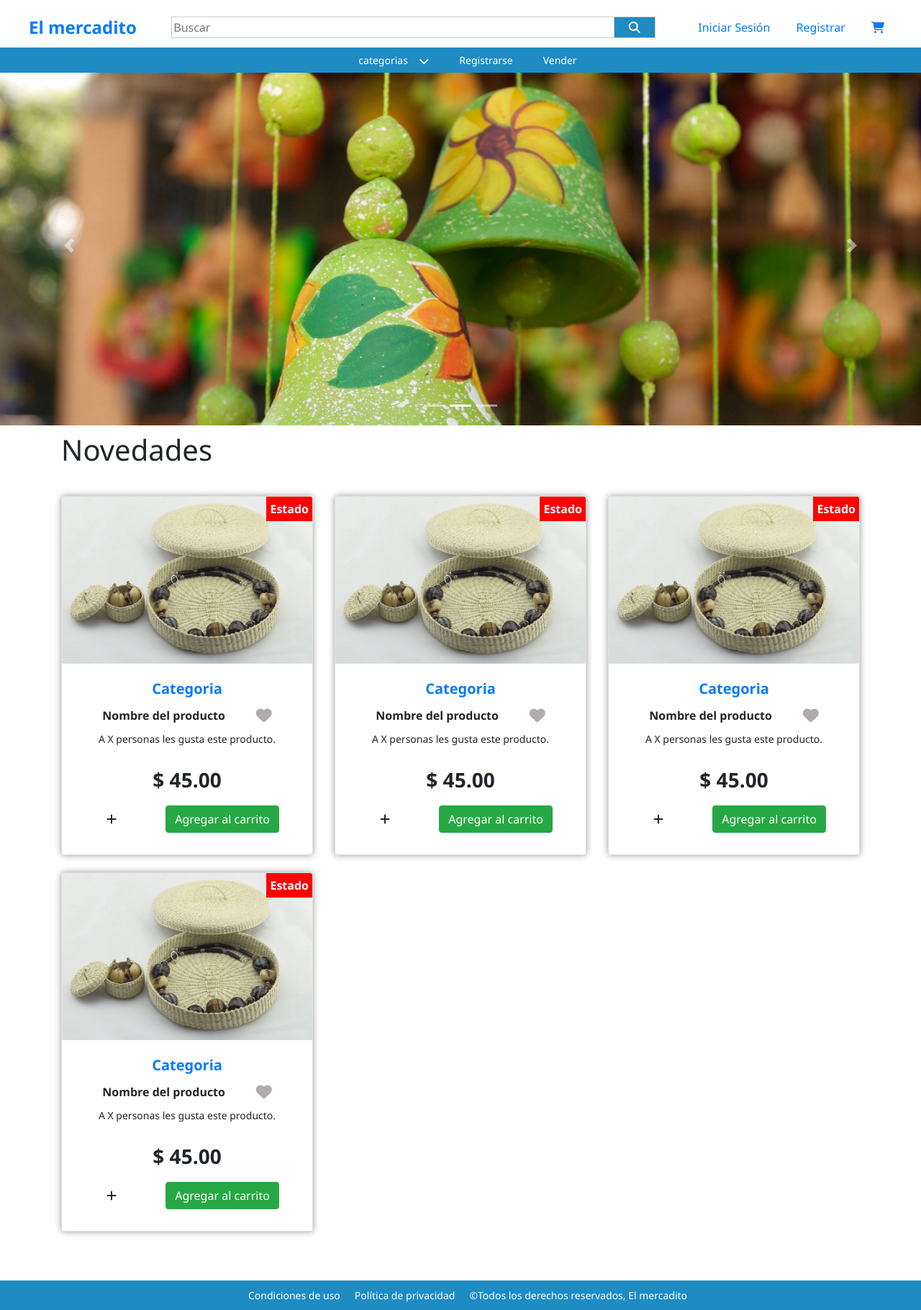
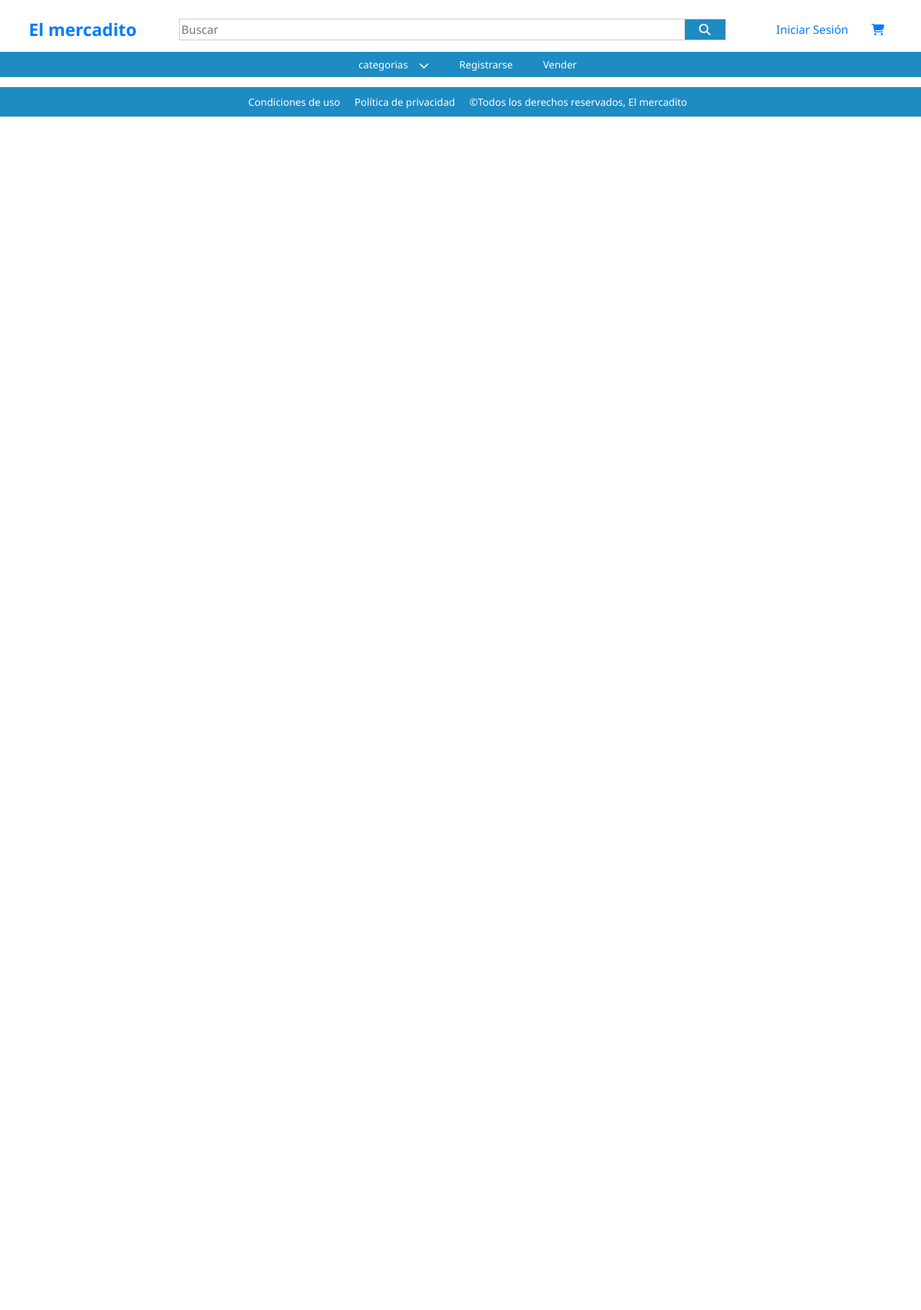
Before and after one commit to FerMedina18/Proyecto_Artesan-as, a Django app: page / in a window 1280 px wide. Shown: the whole page at 72% size. After the commit the page ends 162 px from the top, so only its background shows below. Run offline with Django 3.2, Linux system fonts and the light colour scheme; some libraries are stand-ins or nearby versions.

Commit message:
actializando

```diff
--- a/artesanias/mercadito/views.py
+++ b/artesanias/mercadito/views.py
@@ -121,10 +121,10 @@
                 mode='payment',
                 line_items=[
                     {
-                        'name': 'Camiseta',
-                        'quantity': 1,
-                        'currency': 'usd',
-                        'amount': '1500',
+                        'Nombre': 'Camiseta',
+                        'Cantidad': 1,
+                        'Moneda': 'usd',
+                        'Costo': '1500',
                     }
                 ]
             )
--- a/artesanias/static/css/style.css
+++ b/artesanias/static/css/style.css
@@ -1,15 +1,12 @@
-main{
-    margin-top: 51px;
-}
 
 .principal{
     margin-top: 0px;
 }
 
 .isesion.container, .rusuariov.container{
-    margin-bottom: 60px;
-    padding: 0px 25px;
-    margin-top: 30px;
+    margin-bottom: 250px;
+    padding: 40px 25px;
+    margin-top: 10px;
 }
 
 .isesion.container h1, .rusuariov.container h1{
@@ -56,138 +53,13 @@
     margin-bottom: 100px;
 }
 
-.carousel-inner{
-    z-index: -1;
-    transform: translateY(-51px);
-}
-
-header{
-    z-index: 100;
-}
-
-.fch, .carousel-indicators{
-    transform: translateY(-51px);
-}
-
-.carousel-item{
-    overflow: hidden;
-}
-
-#submitBtn, #addCartBtn{
-    border-radius: 0;
-    margin: 10px 0;
-}
-
-.imagenproducto{
-    width: 100%;
-}
-
-.valoracion{
-    float: right;
-}
-
-.card{
-    border-radius: 4px;
-    box-shadow: 0px 0px 10px rgba(0, 0, 0, 0.4);
-    padding-bottom: 5px;
-    overflow: hidden;
-}
-
-.view.overlay{
-    cursor: pointer;
-}
-
-#novedades{
-    margin-top: 40px;
-}
-
-/* Productos */
-.card-body p a{
-    font-size: 20px;
-    font-weight: bold;
-    text-decoration: none;
-}
-.card-body p{
-    margin-bottom: 10px;
-}
-
-.convaloracion p{
-    margin: 0px;
-    font-size: 16px;
-    font-weight: bold;
-}
-
-.card-body .personas{
-    font-size: 14px;
-    padding: 10px 0;
-    margin-bottom: 15px;
-}
-
-.convaloracion{
-    display: flex;
-    justify-content: space-around;
-    align-items: center;
-}
-
-.convaloracion i{
-    font-size: 22px;
-    color:#b3abab;
-    cursor: pointer;
-}
-
-.precio{
-    font-size: 28px;
-    font-weight: bold;
-}
-
-.estado{
-    position: absolute;
-    top: 0;
-    right: 0;
-    background: red;
-}
-
-.estado p{
-    padding: 5px;
-    margin: 0px;
-    color: #fff;
-    font-weight: bold;
-}
-
-.abajo{
-    display: flex;
-    justify-content: space-around;
-    align-items: center;
-}
-
-.abajo .vermas{
-    border-radius: 50%;
-    cursor: pointer;
-    padding: 12px 16px;
-}
-
-.abajo .vermas:hover{
-    background: #e8e8e8;
-}
-
 /* Media queries*/
-@media screen and (min-width : 767px){
-    .isesion.container{
-        width: 500px;
-        margin: 60px auto 120px auto;
-        border: 1px solid #525252;
-        padding: 60px 15px;
-        border-radius: 5px;
-        box-shadow: 0px 5px 8px rgba(0, 0, 0, 0.4);
-    }
-}
 
 @media screen and (min-width : 1023px){
     .isesion.container{
-        width: 550px;
-        margin: 70px auto 195px auto;
-        padding: 70px 20px;
-
+        width: 750px;
+        margin: 10px auto 165 auto;
+        padding: 40px 20px;
     }
 
     .carousel-item{
@@ -205,6 +77,11 @@
 
 
 @media screen and (max-width: 500px){
+    .isesion.container, .rusuariov.container{
+        margin-bottom: 60px;
+        padding: 10px 25px;
+        margin-top: 10px;
+    }
     .carousel-inner{
         transform: translateY(-20px);
     }
@@ -233,6 +110,12 @@
 
 
 @media screen and (min-width: 1600px){
+    .isesion.container{
+        width: 950px;
+        margin: 10px auto 165 auto;
+        padding: 70px 20px;
+    }
+
     .rusuarioc.container, .rusuariov.container{
         padding: 60px 30px;
         max-width: 1200px;
--- a/artesanias/static/css/stylelayout.css
+++ b/artesanias/static/css/stylelayout.css
@@ -95,6 +95,13 @@
 .usuarios{
     grid-area: usuarios;
     margin-right: 40px;
+    display: flex;
+    align-items: center;
+}
+
+.usuarios p{
+    margin: 0px;
+    margin-right: 10px;
 }
 
 .usuarios a{
@@ -207,7 +214,7 @@
     padding: 0;
     width: 140px;
     background: #1E8BC3;
-    top: 100px;
+    top: 107px;
     transform: translateX(15px);
     z-index: 101;
 }
@@ -227,16 +234,17 @@
 #mbutton{
     display: none;
     position: fixed;
-    bottom: 90px;
+    bottom: 30px;
     right: 30px;
     z-index: 99;
     border:none;
     outline:none;
-    background: #1E8BC3;
+    background: orange;
     color:#fff;
     cursor: pointer;
-    padding: 10px 14px;
-    font-size: 18px;
+    width: 45px;
+    height: 46px;
+    font-size: 16px;
     border-radius: 50%;
 }
 
--- a/artesanias/static/js/main.js
+++ b/artesanias/static/js/main.js
@@ -26,6 +26,8 @@
 	function clickAction(){
 		$('.sidenav').toggleClass('active');
         $('.fade-bg').toggleClass('active');
+        $('.sidemenu li:has(ul)').removeClass('active');
+        $('.sidemenu li:has(ul)').children('ul').slideUp();
 	}
 
     $(window).resize(function(){
@@ -62,6 +64,24 @@
     });
 
     /* regresar arriba */
+
+    jQuery.extend(jQuery.expr[':'], {
+        inview: function (elem) {
+            var t = $(elem);
+            var offset = t.offset();
+            var win = $(window);
+            var winST = win.scrollTop();
+            var elHeight = t.outerHeight(true);
+
+            if ( offset.top > winST - elHeight && offset.top < winST + elHeight + win.height()) {
+                return true;
+            }
+            return false;
+        }
+    })
+
+    /* $("footer").is(":inview") */
+
     mbutton = document.getElementById("mbutton");
 
     window.onscroll = function(){scrollFunction()};
@@ -130,7 +150,7 @@
     }
 
     /* Para stripe */
-    console.log("Todo va bien!");
+    /*console.log("Todo va bien!");
     // Obtener la clace publica de stripe
     fetch("/config/")
     .then((result) => { return result.json(); })
@@ -152,7 +172,7 @@
                 console.log(res);
             });
         });
-    });
+    });*/
 
     if($("div.alert")[0]){
        $("main").css("margin-top", "0px");
--- a/artesanias/templates/index.html
+++ b/artesanias/templates/index.html
@@ -6,70 +6,5 @@
 {% endblock %}
 
 {% block content %}
-<div id="carousel-example-1z" class="carousel slide" data-ride="carousel">
-    <ol class="carousel-indicators">
-        <li data-target="#carouselExampleIndicators" data-slide-to="0" ></li>
-        <li data-target="#carouselExampleIndicators" data-slide-to="1" class="active"></li>
-        <li data-target="#carouselExampleIndicators" data-slide-to="2"></li>
-      </ol>
-    <div class="carousel-inner">
-      <div class="carousel-item">
-          <img src="{% static 'images/slide1.jpg' %}" class="d-block w-100" alt="Imagen 1">
-      </div>
-      <div class="carousel-item active">
-        <img src="{% static 'images/slide3.jpg' %}" class="d-block w-100" alt="Imagen 3">
-      </div>
-      <div class="carousel-item">
-        <img src="{% static 'images/slide2.jpg' %}" class="d-block w-100" alt="Imagen 2">
-      </div>
-    </div>
-    <a class="carousel-control-prev fch" href="#carousel-example-1z" role="button" data-slide="prev">
-        <span class="carousel-control-prev-icon" aria-hidden="true"></span>
-        <span class="sr-only">Anterior</span>
-    </a>
-    <a class="carousel-control-next fch" href="#carousel-example-1z" role="button" data-slide="next">
-        <span class="carousel-control-next-icon" aria-hidden="true"></span>
-        <span class="sr-only">Siguiente</span>
-    </a>
-</div>
-<main class="principal">
 
-  <div class="container">
-    <h1>Novedades</h1>
-    <section class="text-center mb-4" id="novedades">
-
-      <div class="row wow fadeIn">
-
-        {% for item in object_list %}
-        <div class="col-lg-4 col-md-6 mb-4">
-          <div class="card">
-              <div class="view overlay">
-                <img src="{% static 'images/p1.jpg' %}" alt="" class="imagenproducto">
-              </div>
-              <div class="estado">
-                <p>Estado</p>
-              </div>
-              <div class="card-body">
-                <p><a href="#">Categoria</a></p>
-                <div class="container convaloracion">
-                  <p>Nombre del producto</p>
-                  <i class="fas fa-heart" id="corazon"></i>
-                </div>
-                <p class="personas">A X personas les gusta este producto.</p>
-                <p class="precio">$ 45.00</p>
-                <div class="abajo">
-                  <div class="vermas">
-                    <i class="fas fa-plus"></i>
-                  </div>
-                  <button class="btn btn-success">Agregar al carrito</button>
-                </div>
-              </div>
-          </div>
-        </div>
-        {% endfor %}
-      </div>
-    </section>
-  </div>
-
-</main>
 {% endblock content %}
--- a/artesanias/templates/layout.html
+++ b/artesanias/templates/layout.html
@@ -40,7 +40,6 @@
         <div class="usuarios">
             {% if not user.is_authenticated %}
                 <a href="/login">Iniciar Sesión</a>
-                <a href="/register">Registrar</a>
             {% endif %}
             {% if user.is_authenticated %}
                 <a href="/logout">Cerrar Sesión</a>
@@ -65,7 +64,7 @@
                 </ul>
             </div>
             <a href="#">Registrarse</a>
-            <a href="#">Vender</a>
+            <a href="/register">Vender</a>
         </div>
         <div class="fade-sm"></div>
     </header>
```
